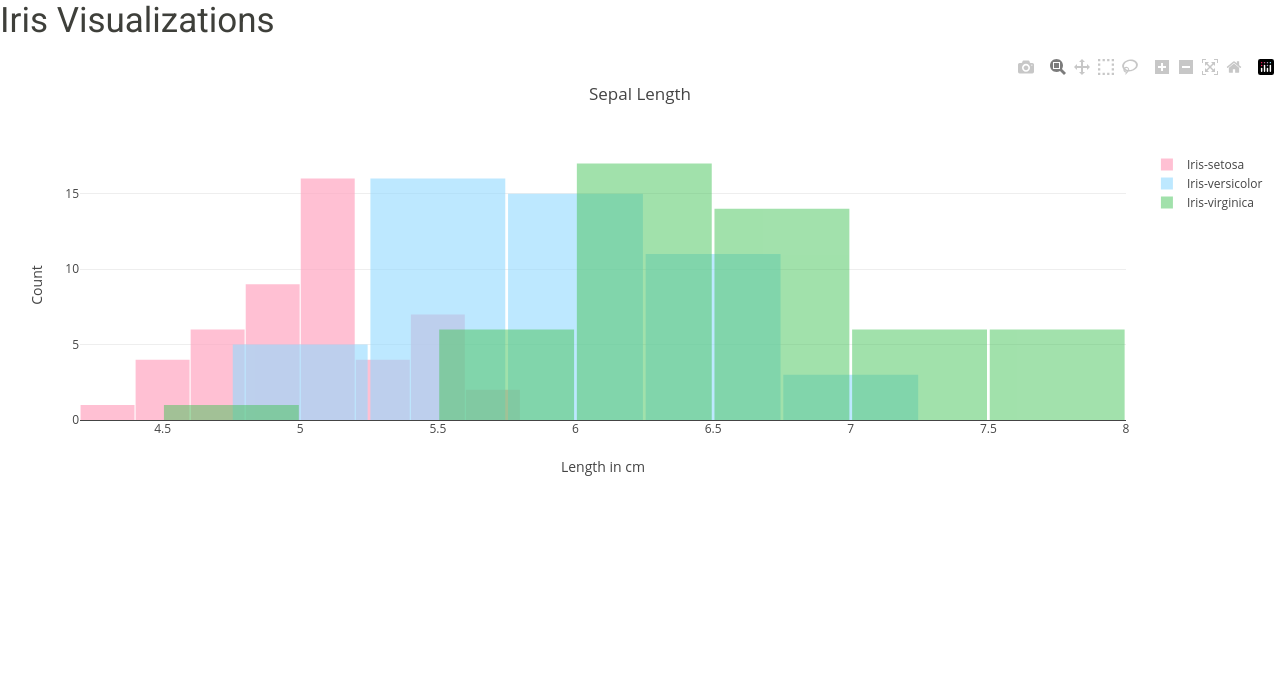
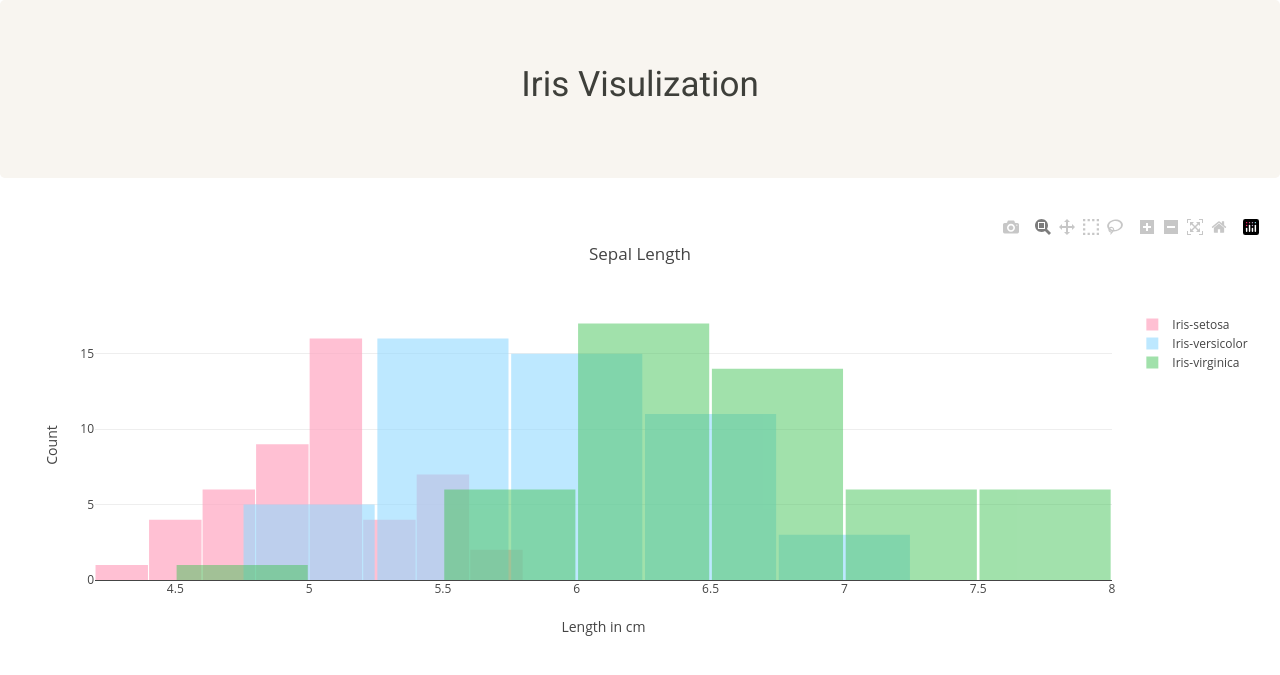
Before and after one commit to gretelup/fullstack-iris, a Flask app: page / in a window 1280 px wide. Shown: the top 675 px of the page. Run offline with Flask 2, Linux system fonts and the light colour scheme; data comes from the database, SQL or seed files in the repository; some libraries are stand-ins or nearby versions.

Commit message:
Add minor styling

```diff
--- a/static/js/visuals.js
+++ b/static/js/visuals.js
@@ -1,14 +1,12 @@
 d3.json("/sepal-length").then((data) => {
-    console.log(data);
 
+    // Parse response object into arrays of sepal length for each species
     var setosa = data["Iris-setosa"];
     var versicolor = data["Iris-versicolor"];
     var virginica = data["Iris-virginica"];
-    console.log(setosa);
-    console.log(versicolor);
-    console.log(virginica);
 
-     var trace1 = {
+    // Create trace for each species
+    var trace1 = {
         x: setosa,
         type: "histogram",
         opacity: 0.7,
@@ -17,6 +15,7 @@ d3.json("/sepal-length").then((data) => {
         },
         name: "Iris-setosa"
     };
+
     var trace2 = {
         x: versicolor,
         type: "histogram",
@@ -38,14 +37,23 @@ d3.json("/sepal-length").then((data) => {
     };
 
     var data = [trace1, trace2, trace3];
+
     var layout = {
         bargap: 0.01,
         bargroupgap: 0.01,
         barmode: "overlay",
         title: "Sepal Length",
-        xaxis: {title: "Length in cm"},
-        yaxis: {title: "Count"}
-      };
+        xaxis: {
+            title: "Length in cm"
+        },
+        yaxis: {
+            title: "Count"
+        }
+    };
 
-    Plotly.newPlot('hist', data, layout);
+    var config = {
+        responsive: true
+    }
+
+    Plotly.newPlot('hist', data, layout, config);
 });
--- a/templates/index.html
+++ b/templates/index.html
@@ -1,6 +1,7 @@
 <!doctype html>
 <html lang="en">
-  <head>
+
+<head>
     <!-- Required meta tags -->
     <meta charset="utf-8">
     <meta name="viewport" content="width=device-width, initial-scale=1, shrink-to-fit=no">
@@ -9,20 +10,30 @@
     <link rel="stylesheet" href="../static/css/bootstrap.min.css">
 
     <title>Iris Visualizations</title>
-  </head>
-  <body>
-    <h1>Iris Visualizations</h1>
+</head>
 
-    <div id = "hist"></div>
+<body>
 
-
+    <div class="jumbotron">
+        <div class="container text-center">
+            <h1>Iris Visulization</h1>
+        </div>
+    </div>
+    <div class="container-fluid">
+        <div id="hist"></div>
+    </div>
 
     <!-- Bootstrap JavaScript -->
-    <script src="https://code.jquery.com/jquery-3.5.1.slim.min.js" integrity="sha384-DfXdz2htPH0lsSSs5nCTpuj/zy4C+OGpamoFVy38MVBnE+IbbVYUew+OrCXaRkfj" crossorigin="anonymous"></script>
-    <script src="https://cdn.jsdelivr.net/npm/bootstrap@4.5.3/dist/js/bootstrap.bundle.min.js" integrity="sha384-ho+j7jyWK8fNQe+A12Hb8AhRq26LrZ/JpcUGGOn+Y7RsweNrtN/tE3MoK7ZeZDyx" crossorigin="anonymous"></script>
+    <script src="https://code.jquery.com/jquery-3.5.1.slim.min.js"
+        integrity="sha384-DfXdz2htPH0lsSSs5nCTpuj/zy4C+OGpamoFVy38MVBnE+IbbVYUew+OrCXaRkfj" crossorigin="anonymous">
+    </script>
+    <script src="https://cdn.jsdelivr.net/npm/bootstrap@4.5.3/dist/js/bootstrap.bundle.min.js"
+        integrity="sha384-ho+j7jyWK8fNQe+A12Hb8AhRq26LrZ/JpcUGGOn+Y7RsweNrtN/tE3MoK7ZeZDyx" crossorigin="anonymous">
+    </script>
     <!-- Visualization JavaScript -->
     <script src="https://d3js.org/d3.v6.min.js"></script>
     <script src="https://cdn.plot.ly/plotly-latest.min.js"></script>
     <script src="../static/js/visuals.js"></script>
-  </body>
+</body>
+
 </html>
```
